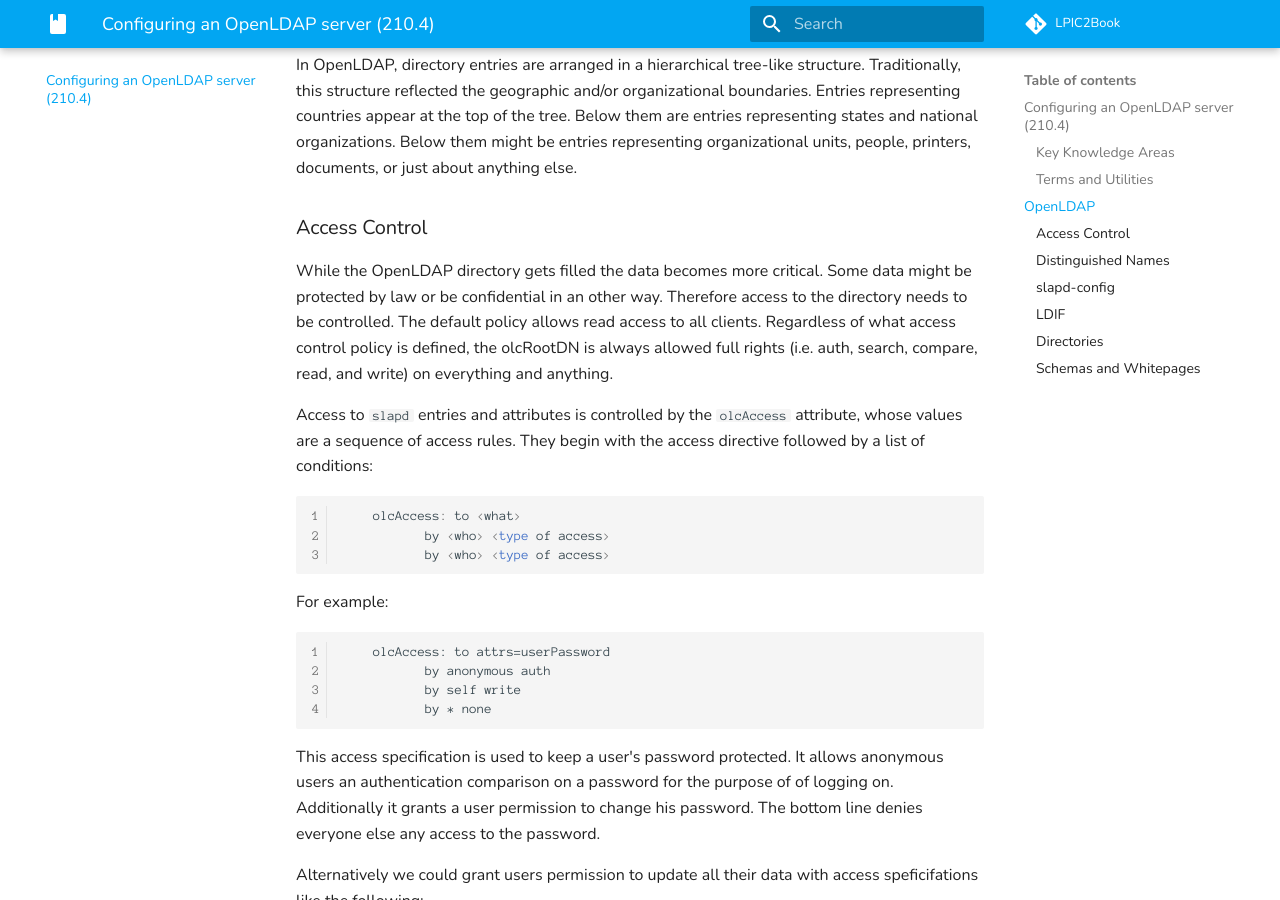
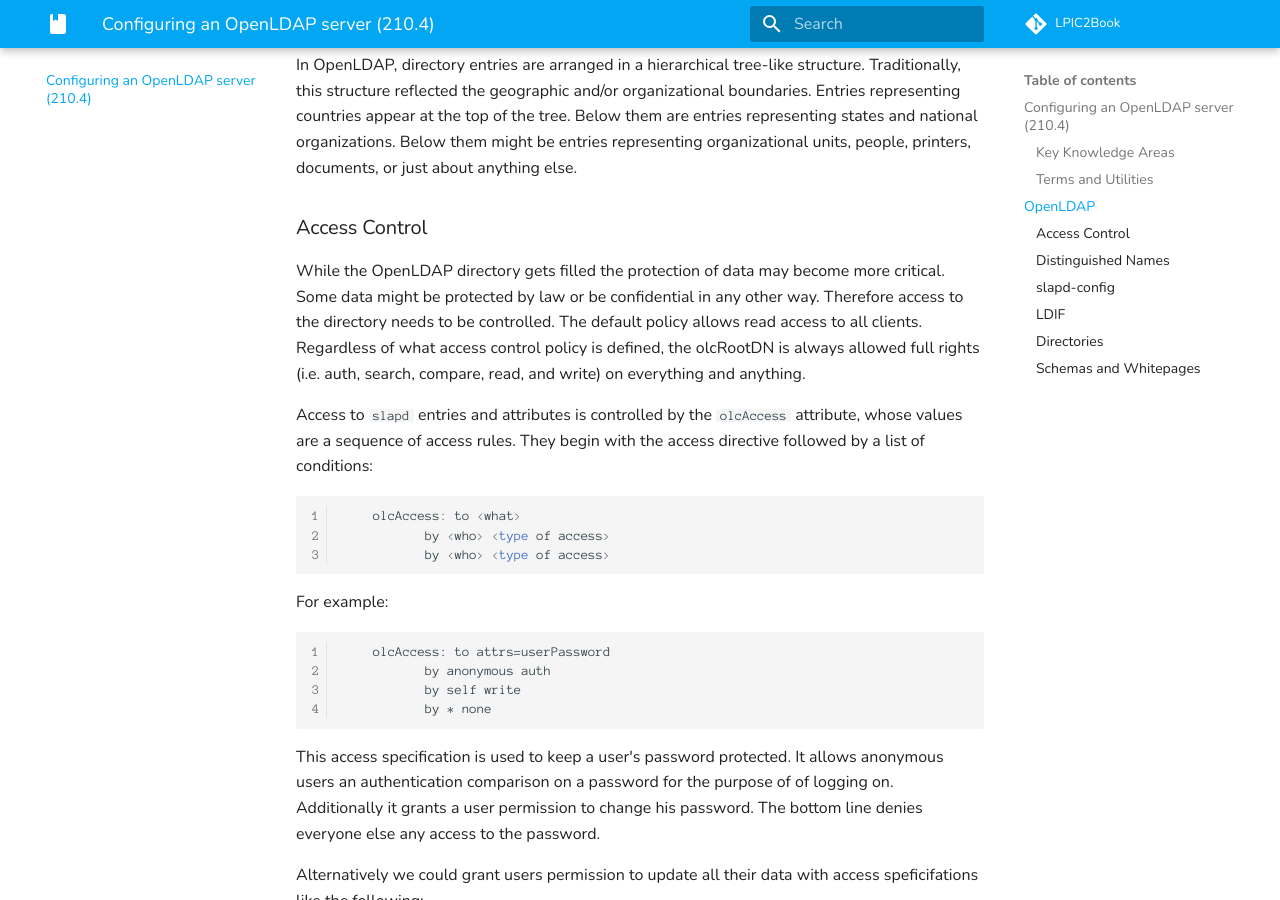
Before and after one commit to lpic2book/src, an MkDocs documentation site: the page built from docs/lpic2.210.4.md, in a window 1280 px wide and 900 px high, scrolled down 1237 px. Built offline with MkDocs 1.6.1 and Material for MkDocs 9.7.7, drawn with Linux system fonts in a browser that asks for light colours; comment, search, counter and statistics services are not loaded.

Commit message:
fix 'an other way' paragraph

```diff
--- a/docs/lpic2.210.4.md
+++ b/docs/lpic2.210.4.md
@@ -61,12 +61,12 @@ units, people, printers, documents, or just about anything else.
 
 ###   Access Control
 
-While the OpenLDAP directory gets filled the data becomes more critical.
-Some data might be protected by law or be confidential in an other way.
-Therefore access to the directory needs to be controlled. The default
-policy allows read access to all clients. Regardless of what access
-control policy is defined, the olcRootDN is always allowed full rights
-(i.e. auth, search, compare, read, and write) on everything and
+While the OpenLDAP directory gets filled the protection of data may become
+more critical. Some data might be protected by law or be confidential in
+any other way. Therefore access to the directory needs to be controlled.
+The default policy allows read access to all clients. Regardless of what
+access control policy is defined, the olcRootDN is always allowed full
+rights (i.e. auth, search, compare, read, and write) on everything and
 anything.
 
 Access to `slapd` entries and attributes is controlled by the
```
